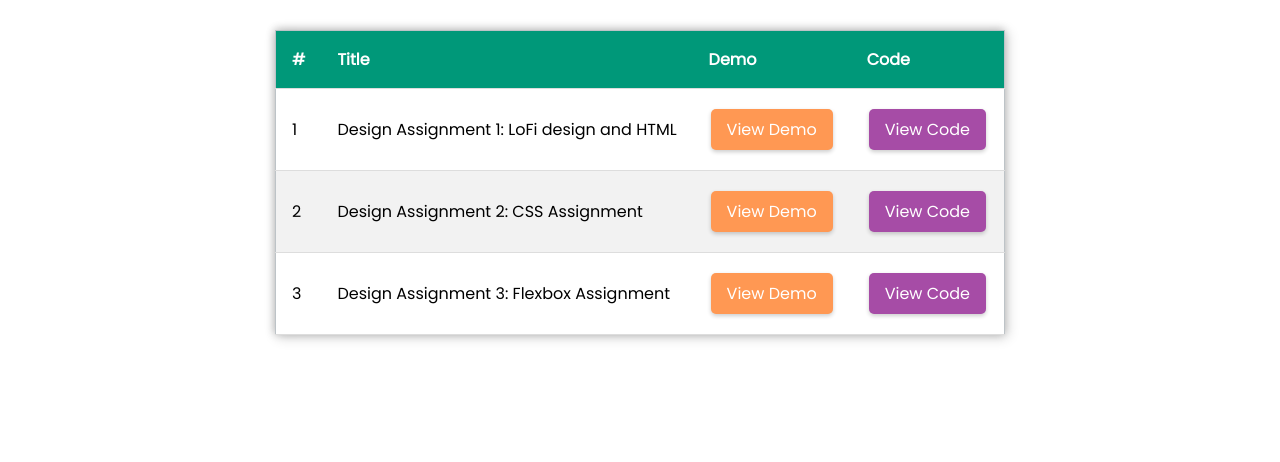
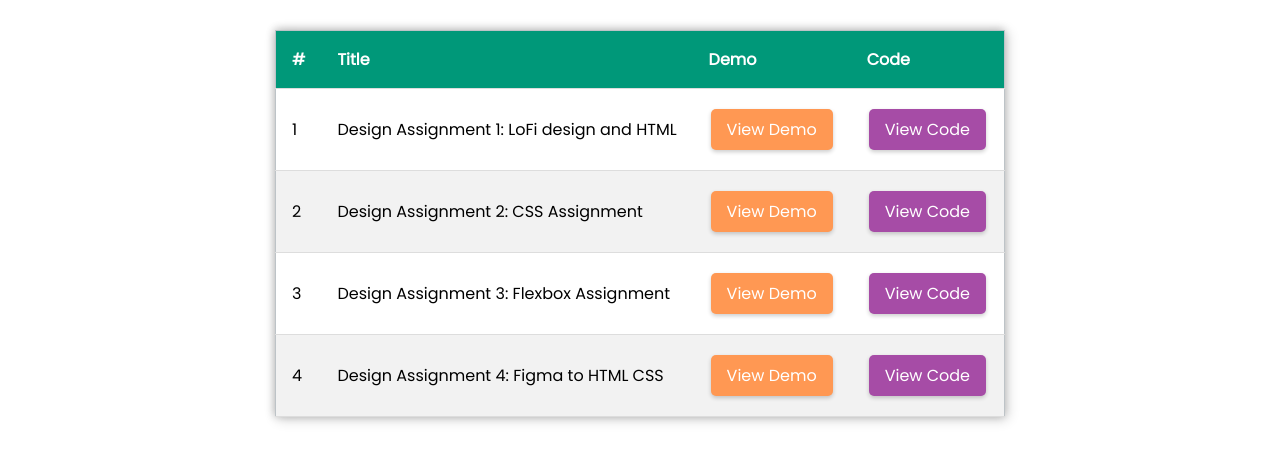
Before and after one commit to Neha-Dahal/Neha-Dahal.github.io, a plain HTML site: page index.html in a window 1280 px wide. Shown: the part 78-540 px from the top of the page. Drawn offline with Linux system fonts and the light colour scheme.

Commit message:
Assignment 4 added

```diff
--- a/index.html
+++ b/index.html
@@ -59,17 +59,21 @@
             >
           </td>
         </tr>
-        <!-- <tr>
+        <tr>
           <td>4</td>
-          <td>Design Assignment 4: Design Final Assignment:Responsive</td>
+          <td>Design Assignment 4: Figma to HTML CSS</td>
           <td>
-            <a href="#"><button>View Demo</button></a>
+            <a href="https://neha-dahal.github.io/Figma-to-html-css-assignment/"
+              ><button>View Demo</button></a
+            >
           </td>
           <td>
-            <a href="#"><button class="btn2">View Code</button></a>
+            <a href="https://github.com/Neha-Dahal/Figma-to-html-css-assignment"
+              ><button class="btn2">View Code</button></a
+            >
           </td>
         </tr>
-        <tr>
+        <!-- <tr>
           <td>5</td>
           <td>JS Assignment 5: JS Console Assignments</td>
           <td>
```
